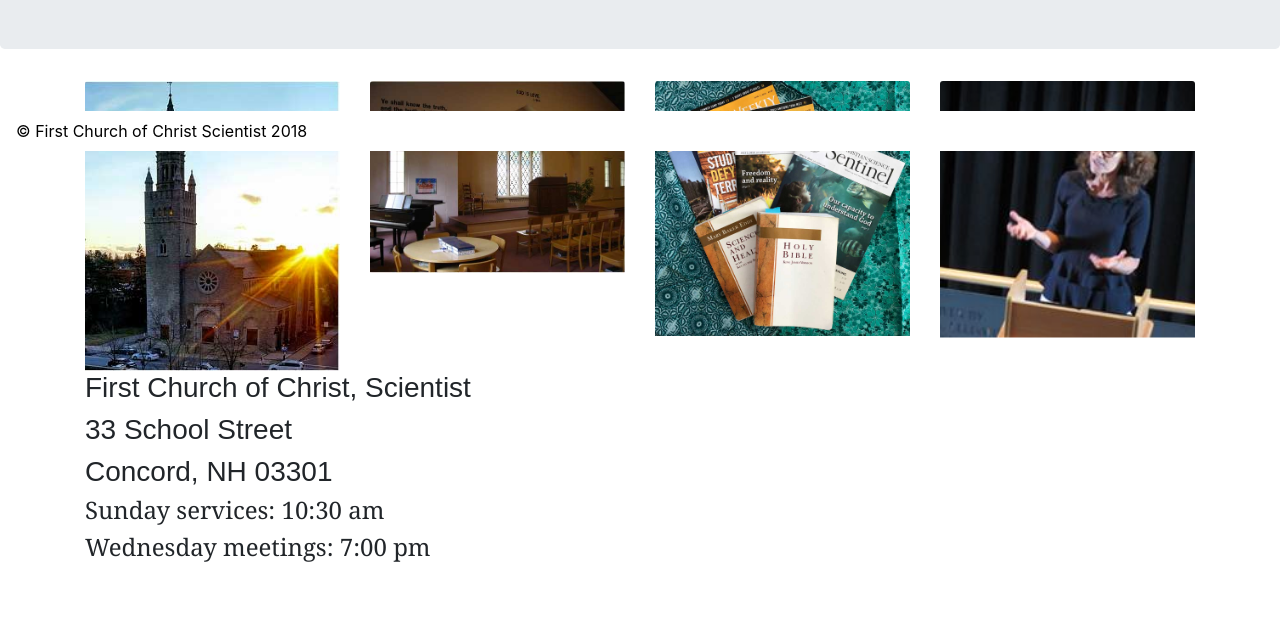
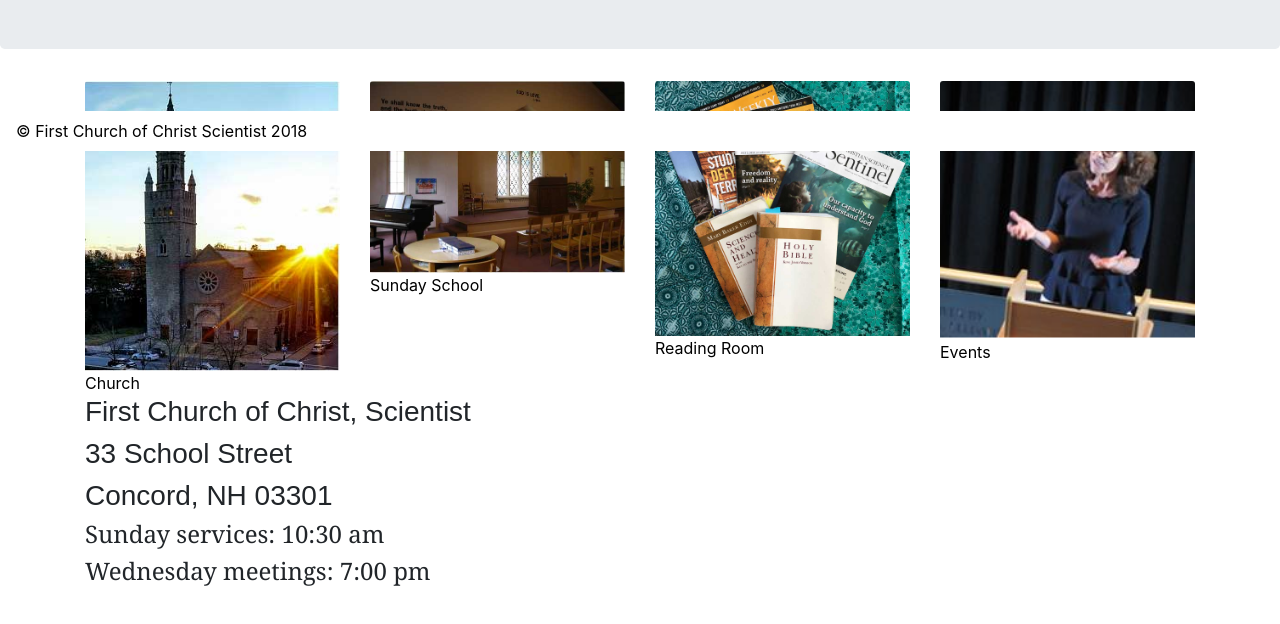
Before and after one commit to emeraldaly/churchconcord, a website: page public/home.html in a window 1280 px wide. Shown: the part 649-1273 px from the top of the page. Drawn offline with nearby package versions, Linux system fonts and the light colour scheme.

Commit message:
added text

```diff
--- a/public/home.html
+++ b/public/home.html
@@ -62,22 +62,22 @@
   <div class="row justify-content-md-center">
     <div class="col-lg-3 col-sm-6 portfolio-item">
 
-            <a href="#"><img class="card-img-top" src="images/wanderinggynger.jpg" alt="Church"></a>
+            <a href="#"><img class="card-img-top" src="images/wanderinggynger.jpg" alt="Church"><div class="CHurch">Church</div></a>
 
     </div>
     <div class="col-lg-3 col-sm-6 portfolio-item">
 
-            <a href="#"><img class="card-img-top" src="images/sundayschool.jpg" alt="Sunday School"></a>
+            <a href="#"><img class="card-img-top" src="images/sundayschool.jpg" alt="Sunday School"><div class="SundaySchool">Sunday School</div></a>
 
     </div>
     <div class="col-lg-3 col-sm-6 portfolio-item">
 
-        <a href="#"><img class="card-img-top" src="images/periodicals.jpg" alt="Reading Room"></a>
+        <a href="#"><img class="card-img-top" src="images/periodicals.jpg" alt="Reading Room"><div class="ReadingRoom">Reading Room</div></a>
 
     </div>
     <div class="col-lg-3 col-sm-6 portfolio-item">
 
-            <a href="#"><img class="card-img-top" src="images/lecture.png" alt="Events"></a>
+            <a href="#"><img class="card-img-top" src="images/lecture.png" alt="Events"><div class="Events">Events</div></a>
 
     </div>
 
```
